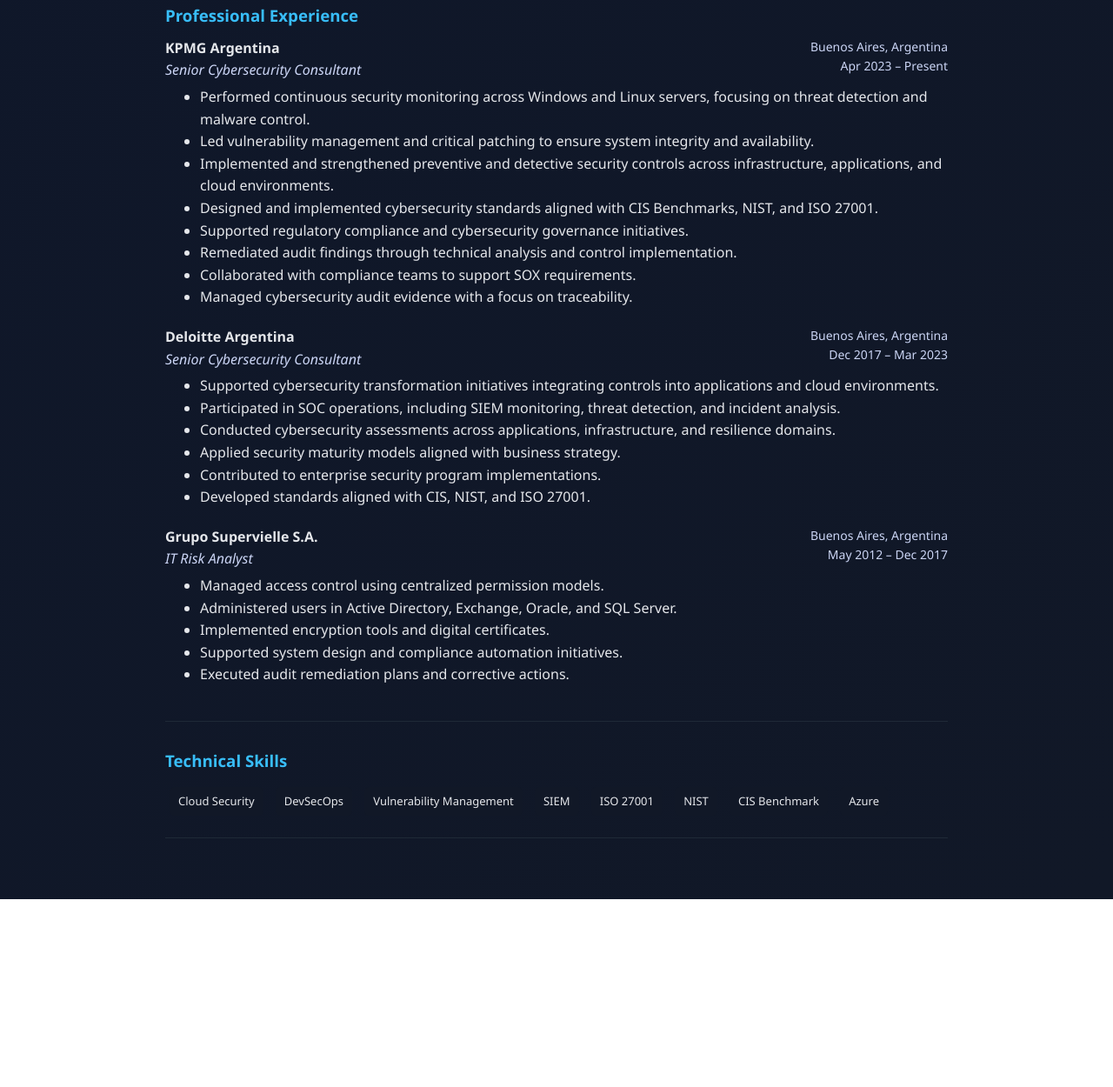
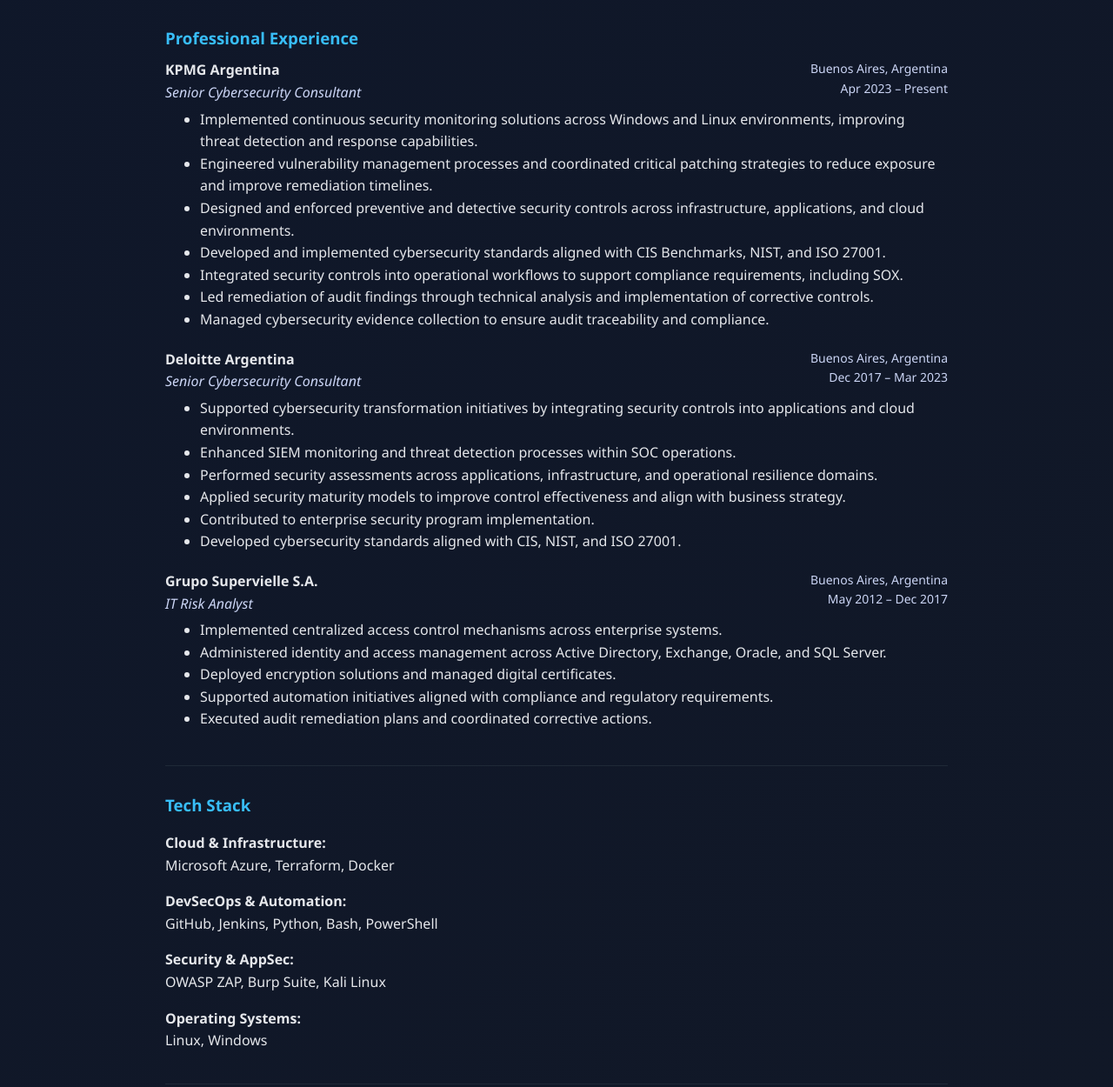
Before and after one commit to Melina-Barboza/melina-barboza.github.io, a plain HTML site: page index.html in a window 1280 px wide. Shown: the part 431-1681 px from the top of the page at 87% size. Before the commit the page ends 1465 px from the top, so only its background shows below. Drawn offline with Linux system fonts and the light colour scheme.

Commit message:
Refine title and update professional summary
Updated the title and enhanced the professional summary in the HTML file. Modified job descriptions and changed section titles for better clarity.

```diff
--- a/index.html
+++ b/index.html
@@ -12,7 +12,7 @@
     img-src 'self' data:;
   ">
 
-  <title>Roberto Delgado | Cybersecurity</title>
+  <title>Roberto Delgado | Cybersecurity Engineer</title>
   <link rel="stylesheet" href="styles.css">
 </head>
 
@@ -30,7 +30,9 @@
     <div class="links">
       <a href="https://github.com/delgadoroberto" target="_blank">GitHub</a>
       <a href="https://www.linkedin.com/in/delgado-roberto/" target="_blank">LinkedIn</a>
-      <a href="https://www.linkedin.com/in/delgado-roberto/" target="_blank" class="contact-btn">Contact Me</a>
+      <a href="https://www.linkedin.com/in/delgado-roberto/" target="_blank" class="contact-btn">
+        Contact Me
+      </a>
     </div>
   </header>
 
@@ -38,8 +40,9 @@
   <section>
     <h3>Professional Summary</h3>
     <p>
-      Senior cybersecurity specialist with solid experience in cloud security and hands-on exposure to DevSecOps practices,
-      focused on system hardening, vulnerability management, and security automation to improve enterprise security posture.
+      Senior cybersecurity engineer with strong experience in cloud security, system hardening, and vulnerability management,
+      combined with hands-on exposure to DevSecOps practices. Focused on designing, implementing, and automating security
+      controls across enterprise environments to enhance resilience and continuously improve security posture.
     </p>
   </section>
 
@@ -47,6 +50,7 @@
   <section>
     <h3>Professional Experience</h3>
 
+    <!-- KPMG -->
     <div class="job">
       <div class="job-header">
         <div>
@@ -60,17 +64,17 @@
       </div>
 
       <ul>
-        <li>Performed continuous security monitoring across Windows and Linux servers, focusing on threat detection and malware control.</li>
-        <li>Led vulnerability management and critical patching to ensure system integrity and availability.</li>
-        <li>Implemented and strengthened preventive and detective security controls across infrastructure, applications, and cloud environments.</li>
-        <li>Designed and implemented cybersecurity standards aligned with CIS Benchmarks, NIST, and ISO 27001.</li>
-        <li>Supported regulatory compliance and cybersecurity governance initiatives.</li>
-        <li>Remediated audit findings through technical analysis and control implementation.</li>
-        <li>Collaborated with compliance teams to support SOX requirements.</li>
-        <li>Managed cybersecurity audit evidence with a focus on traceability.</li>
+        <li>Implemented continuous security monitoring solutions across Windows and Linux environments, improving threat detection and response capabilities.</li>
+        <li>Engineered vulnerability management processes and coordinated critical patching strategies to reduce exposure and improve remediation timelines.</li>
+        <li>Designed and enforced preventive and detective security controls across infrastructure, applications, and cloud environments.</li>
+        <li>Developed and implemented cybersecurity standards aligned with CIS Benchmarks, NIST, and ISO 27001.</li>
+        <li>Integrated security controls into operational workflows to support compliance requirements, including SOX.</li>
+        <li>Led remediation of audit findings through technical analysis and implementation of corrective controls.</li>
+        <li>Managed cybersecurity evidence collection to ensure audit traceability and compliance.</li>
       </ul>
     </div>
 
+    <!-- Deloitte -->
     <div class="job">
       <div class="job-header">
         <div>
@@ -84,15 +88,16 @@
       </div>
 
       <ul>
-        <li>Supported cybersecurity transformation initiatives integrating controls into applications and cloud environments.</li>
-        <li>Participated in SOC operations, including SIEM monitoring, threat detection, and incident analysis.</li>
-        <li>Conducted cybersecurity assessments across applications, infrastructure, and resilience domains.</li>
-        <li>Applied security maturity models aligned with business strategy.</li>
-        <li>Contributed to enterprise security program implementations.</li>
-        <li>Developed standards aligned with CIS, NIST, and ISO 27001.</li>
+        <li>Supported cybersecurity transformation initiatives by integrating security controls into applications and cloud environments.</li>
+        <li>Enhanced SIEM monitoring and threat detection processes within SOC operations.</li>
+        <li>Performed security assessments across applications, infrastructure, and operational resilience domains.</li>
+        <li>Applied security maturity models to improve control effectiveness and align with business strategy.</li>
+        <li>Contributed to enterprise security program implementation.</li>
+        <li>Developed cybersecurity standards aligned with CIS, NIST, and ISO 27001.</li>
       </ul>
     </div>
 
+    <!-- Supervielle -->
     <div class="job">
       <div class="job-header">
         <div>
@@ -106,29 +111,31 @@
       </div>
 
       <ul>
-        <li>Managed access control using centralized permission models.</li>
-        <li>Administered users in Active Directory, Exchange, Oracle, and SQL Server.</li>
-        <li>Implemented encryption tools and digital certificates.</li>
-        <li>Supported system design and compliance automation initiatives.</li>
-        <li>Executed audit remediation plans and corrective actions.</li>
+        <li>Implemented centralized access control mechanisms across enterprise systems.</li>
+        <li>Administered identity and access management across Active Directory, Exchange, Oracle, and SQL Server.</li>
+        <li>Deployed encryption solutions and managed digital certificates.</li>
+        <li>Supported automation initiatives aligned with compliance and regulatory requirements.</li>
+        <li>Executed audit remediation plans and coordinated corrective actions.</li>
       </ul>
     </div>
 
   </section>
 
-  <!-- SKILLS -->
+  <!-- TECH STACK -->
   <section>
-    <h3>Technical Skills</h3>
-    <div class="skills">
-      <span>Cloud Security</span>
-      <span>DevSecOps</span>
-      <span>Vulnerability Management</span>
-      <span>SIEM</span>
-      <span>ISO 27001</span>
-      <span>NIST</span>
-      <span>CIS Benchmark</span>
-      <span>Azure</span>
-    </div>
+    <h3>Tech Stack</h3>
+
+    <p><strong>Cloud & Infrastructure:</strong><br>
+    Microsoft Azure, Terraform, Docker</p>
+
+    <p><strong>DevSecOps & Automation:</strong><br>
+    GitHub, Jenkins, Python, Bash, PowerShell</p>
+
+    <p><strong>Security & AppSec:</strong><br>
+    OWASP ZAP, Burp Suite, Kali Linux</p>
+
+    <p><strong>Operating Systems:</strong><br>
+    Linux, Windows</p>
   </section>
 
 </div>
```
